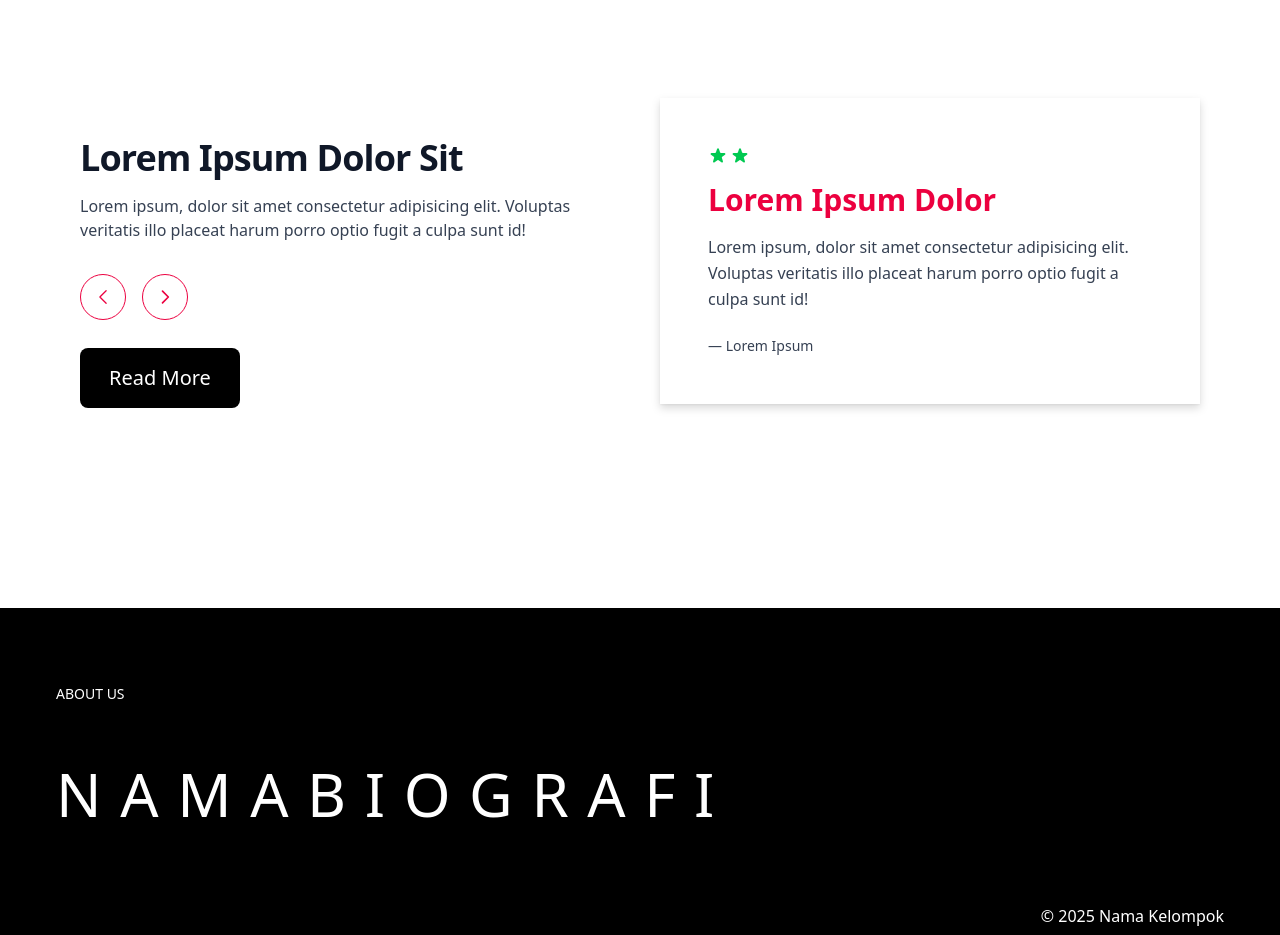
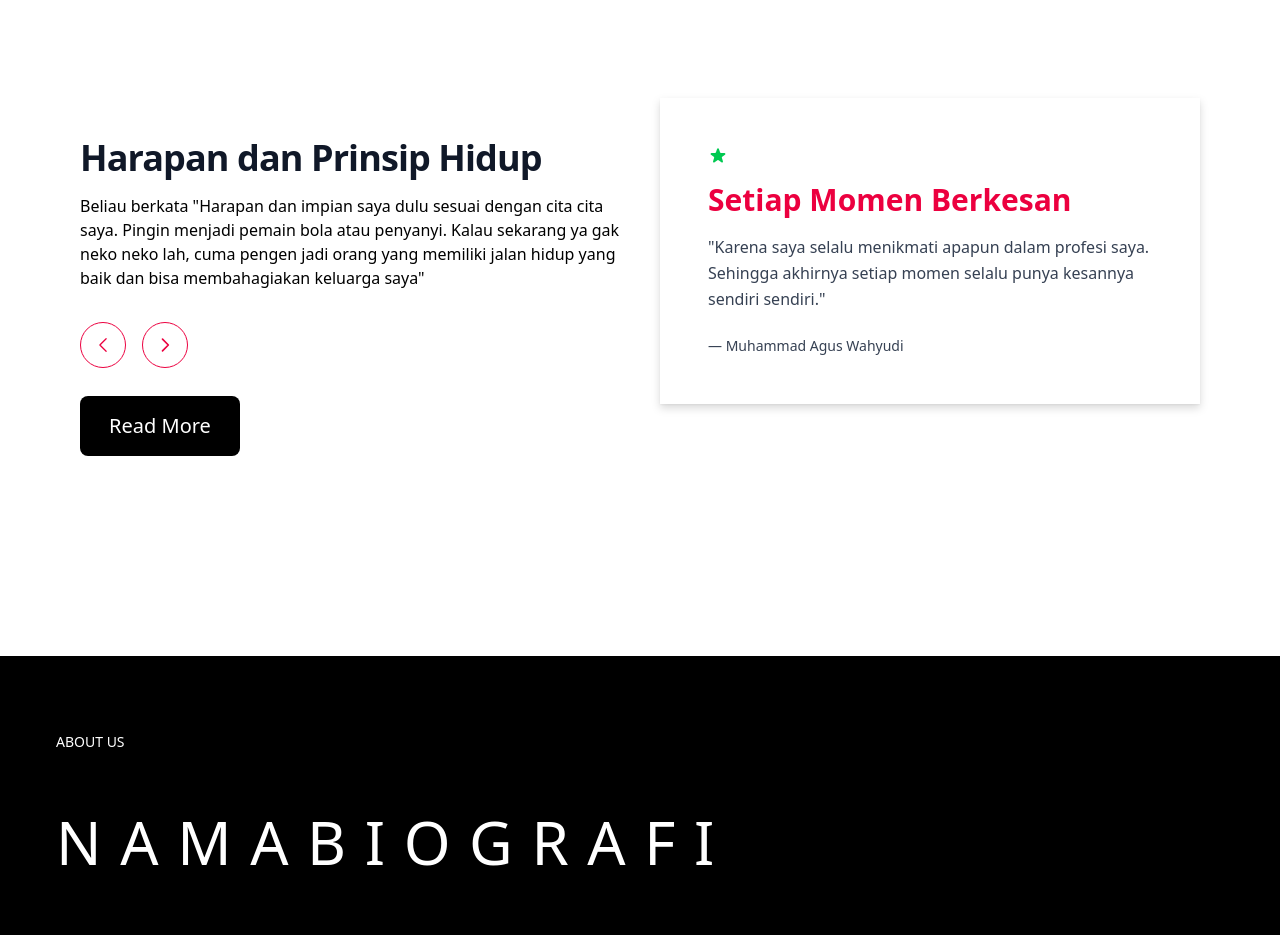
Before and after one commit to andraangjaya/WebsiteBiografi, an Angular app: page / in a window 1280 px wide. Shown: the part 2260-3195 px from the top of the page. Built offline with nearby package versions, Linux system fonts and the light colour scheme.

Commit message:
Home page add section 3 information

```diff
--- a/src/app/home/home.component.html
+++ b/src/app/home/home.component.html
@@ -83,12 +83,13 @@
   <div class="grid grid-cols-2 gap-10 md:px-20 mx-auto mb-50">
     <div class="max-w-xl text-center ltr:sm:text-left rtl:sm:text-right">
       <h2 class="text-3xl font-bold tracking-tight text-gray-900 sm:text-4xl mt-10">
-        Lorem Ipsum Dolor Sit
+        Harapan dan Prinsip Hidup
       </h2>
 
-      <p class="mt-4 text-gray-700">
-        Lorem ipsum, dolor sit amet consectetur adipisicing elit. Voluptas veritatis illo placeat
-        harum porro optio fugit a culpa sunt id!
+      <p class="mt-4 text-black">
+        Beliau berkata "Harapan dan impian saya dulu sesuai dengan cita cita saya. Pingin menjadi pemain bola atau penyanyi. Kalau sekarang
+        ya gak neko neko lah, cuma pengen jadi orang yang memiliki jalan hidup yang baik dan bisa membahagiakan keluarga
+        saya"
       </p>
 
       <div class="hidden lg:mt-8 lg:flex lg:gap-4">
@@ -150,8 +151,10 @@
             >
 
               <div class="flex gap-0.5 text-green-500">
-                <app-star></app-star>
-                <app-star></app-star>
+                <ng-container *ngFor="let star of [].constructor(i + 1)">
+                  <app-star></app-star>
+                </ng-container>
+
               </div>
 
               <div class="mt-4">
@@ -164,7 +167,7 @@
 
 
               <footer class="mt-4 text-sm font-medium text-gray-700 sm:mt-6">
-                &mdash; Lorem Ipsum
+                &mdash; Muhammad Agus Wahyudi
               </footer>
             </blockquote>
           </div>
--- a/src/app/home/home.component.ts
+++ b/src/app/home/home.component.ts
@@ -53,25 +53,22 @@ export class HomeComponent {
 
   testimonials = [
     {
-      stars: 5,
-      title: 'Lorem Ipsum Dolor',
-      content: 'Lorem ipsum, dolor sit amet consectetur adipisicing elit. Voluptas veritatis illo placeat\n' +
-        '        harum porro optio fugit a culpa sunt id!',
-      author: 'John Doe'
+      stars: 1,
+      title: 'Setiap Momen Berkesan',
+      content: '"Karena saya selalu menikmati apapun dalam profesi saya. Sehingga akhirnya setiap momen selalu punya kesannya sendiri sendiri."',
+      author: 'Muhammad Agus Wahyudi'
     },
     {
-      stars: 4,
-      title: 'Lorem Ipsum Dolor Sit',
-      content: 'Lorem ipsum, dolor sit amet consectetur adipisicing elit. Voluptas veritatis illo placeat\n' +
-        '        harum porro optio fugit a culpa sunt id!',
-      author: 'Jane Smith'
+      stars: 2,
+      title: '5 Tahun Kedepan? Berusaha Menjadi Lebih Baik Tanpa Beban',
+      content: '"Keinginan saya adalah selalu lebih baik dari sekarang. Tidak ada spesifik apa yang harus saya capai, supaya tidak menjadi beban juga bagi saya. Yang saya lakukan hanya ikhtiar untuk berusaha menjadi lebih baik dri sekarang dalam segala hal."',
+      author: 'Muhammad Agus Wahyudi'
     },
     {
-      stars: 5,
-      title: 'Lorem Ipsum Dolor Sit Amet',
-      content: 'Lorem ipsum, dolor sit amet consectetur adipisicing elit. Voluptas veritatis illo placeat\n' +
-        '        harum porro optio fugit a culpa sunt id!',
-      author: 'David Johnson'
+      stars: 3,
+      title: 'Memberi Manfaat bagi Sesama',
+      content: '"Motivasi saya \'Selalu bermanfaat bagi orang lain.\' Itu yang saya pegang, bahwa kita hidup harus selalu bermanfaat bagi orang lain."',
+      author: 'Muhammad Agus Wahyudi'
     }
   ];
 
```
